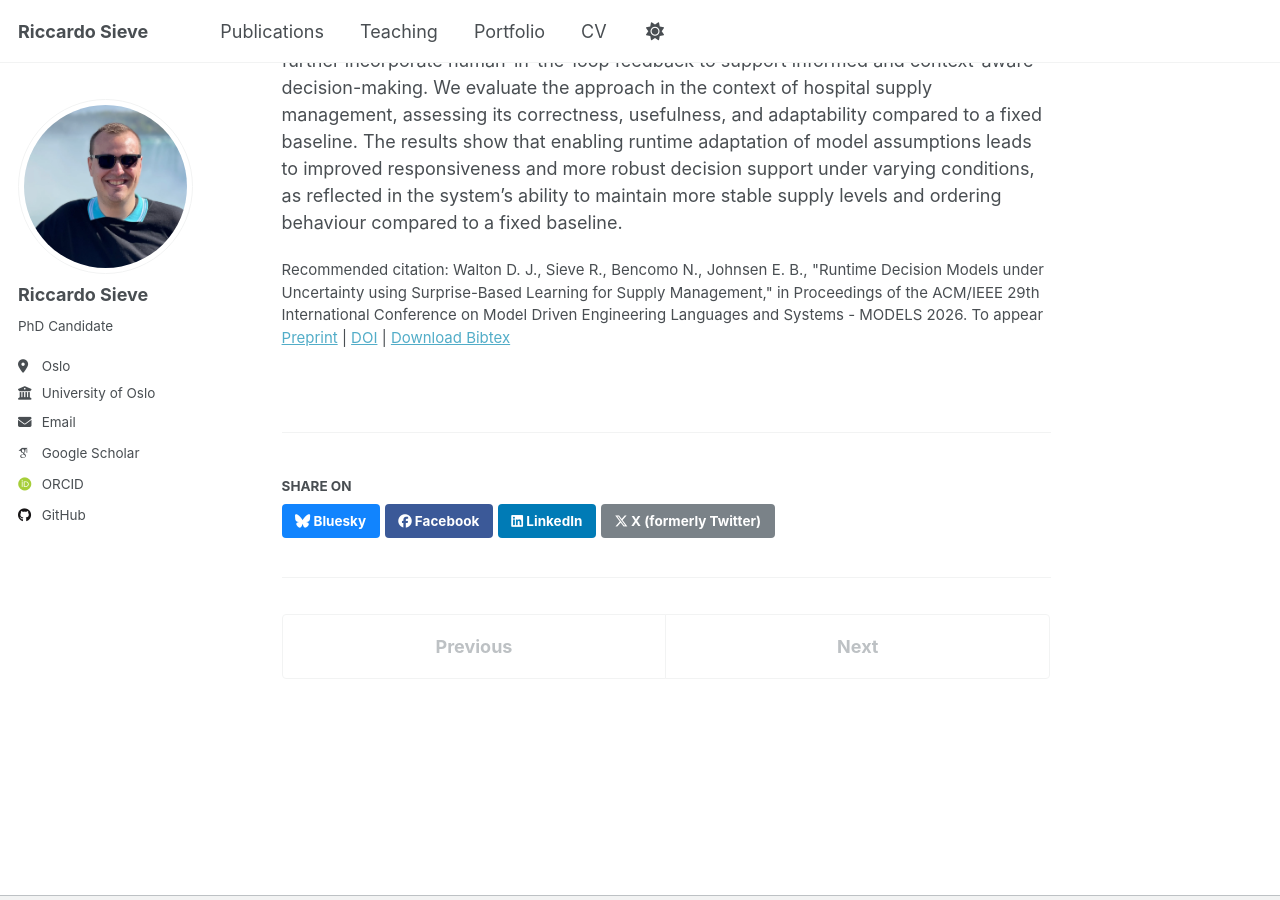
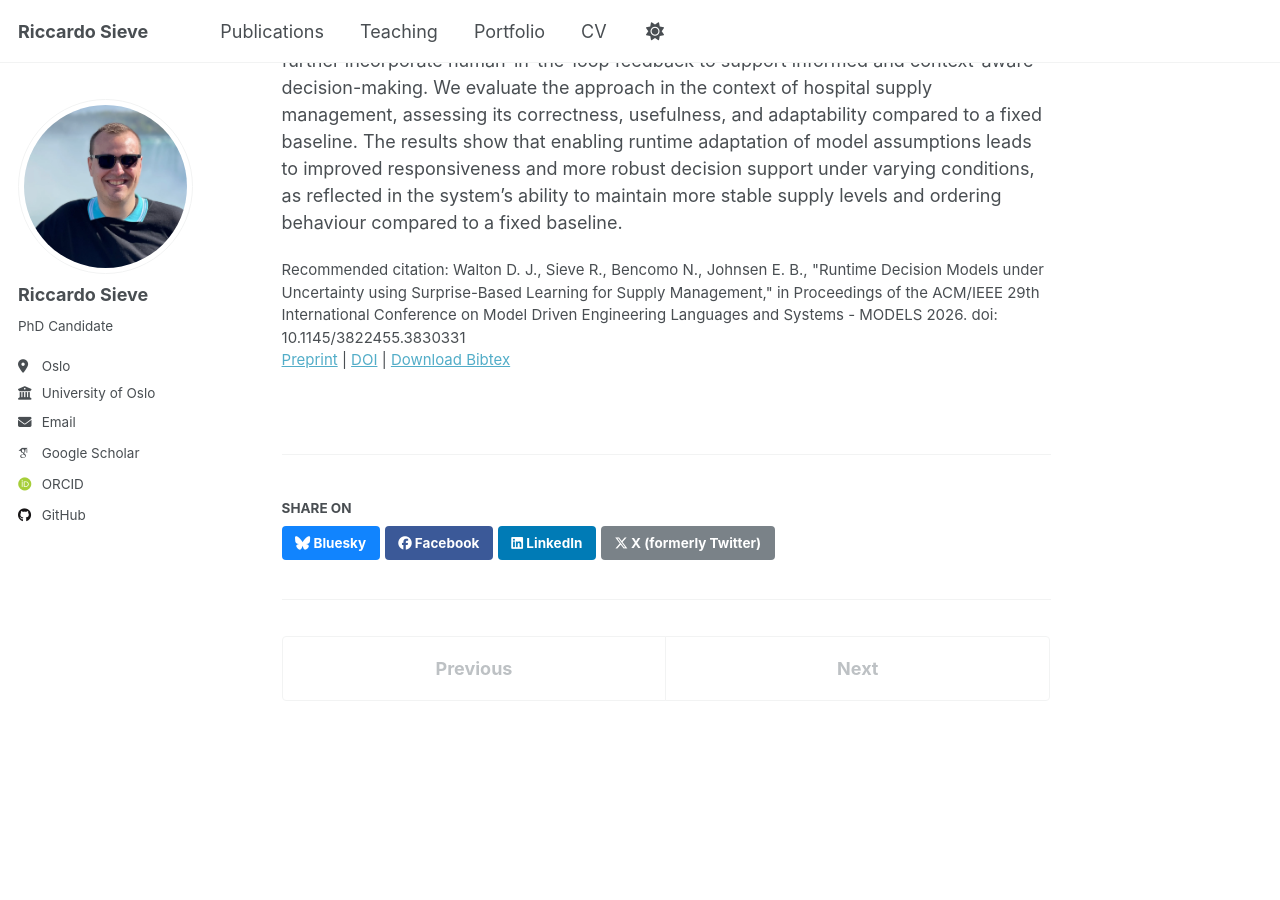
Before and after one commit to sievericcardo/sievericcardo.github.io, a Jekyll site: the page built from _publications/2026-10-07-models.md, in a window 1280 px wide and 900 px high, scrolled down 447 px. Built offline with Jekyll 4.4.1, drawn with Linux system fonts in a browser that asks for light colours; some web fonts are replaced; a script that is not in the unit is left out.

Commit message:
Added doi

```diff
--- a/_publications/2026-10-07-models.md
+++ b/_publications/2026-10-07-models.md
@@ -7,9 +7,9 @@
 date: 2026-10-07
 venue: '29th International Conference on Model-Driven Engineering Languages and Systems - MODELS 2026'
 paperurl: 'http://sievericcardo.github.io/files/26-models.pdf'
-doiurl: ''
+doiurl: 'https://doi.org/10.1145/3822455.3830331'
 bibtexurl: 'http://sievericcardo.github.io/files/26-models.bib'
-citation: 'Walton D. J., Sieve R., Bencomo N., Johnsen E. B., "Runtime Decision Models under Uncertainty using Surprise-Based Learning for Supply Management," in Proceedings of the ACM/IEEE 29th International Conference on Model Driven Engineering Languages and Systems - MODELS 2026. To appear'
+citation: 'Walton D. J., Sieve R., Bencomo N., Johnsen E. B., "Runtime Decision Models under Uncertainty using Surprise-Based Learning for Supply Management," in Proceedings of the ACM/IEEE 29th International Conference on Model Driven Engineering Languages and Systems - MODELS 2026. doi: 10.1145/3822455.3830331'
 ---
 Supply management is a complex and critical aspect of operations that requires decision-making under uncertainty and changing conditions. In many real-world settings, such as healthcare, supply systems are subject to dynamic demand, resource constraints, and non-stationary environmental behaviour, making it difficult to rely on fixed or predefined models and requiring timely and responsive decision-making.
 In this paper, we propose a model-based approach that enables the runtime adaptation of supply management models by continuously revising their assumptions about environmental dynamics. The approach integrates Markov Decision Processes (MDPs) with Surprise-Based Learning (SBL) to dynamically update transition probabilities based on observed behaviour. We further incorporate human-in-the-loop feedback to support informed and context-aware decision-making.
```
